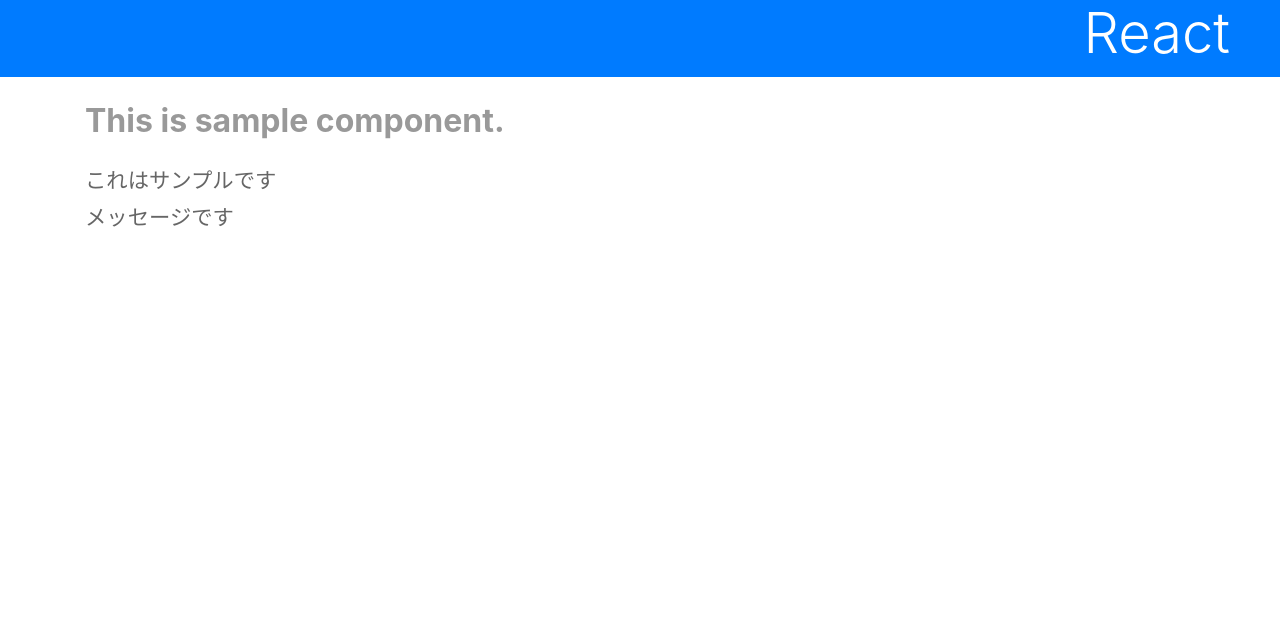
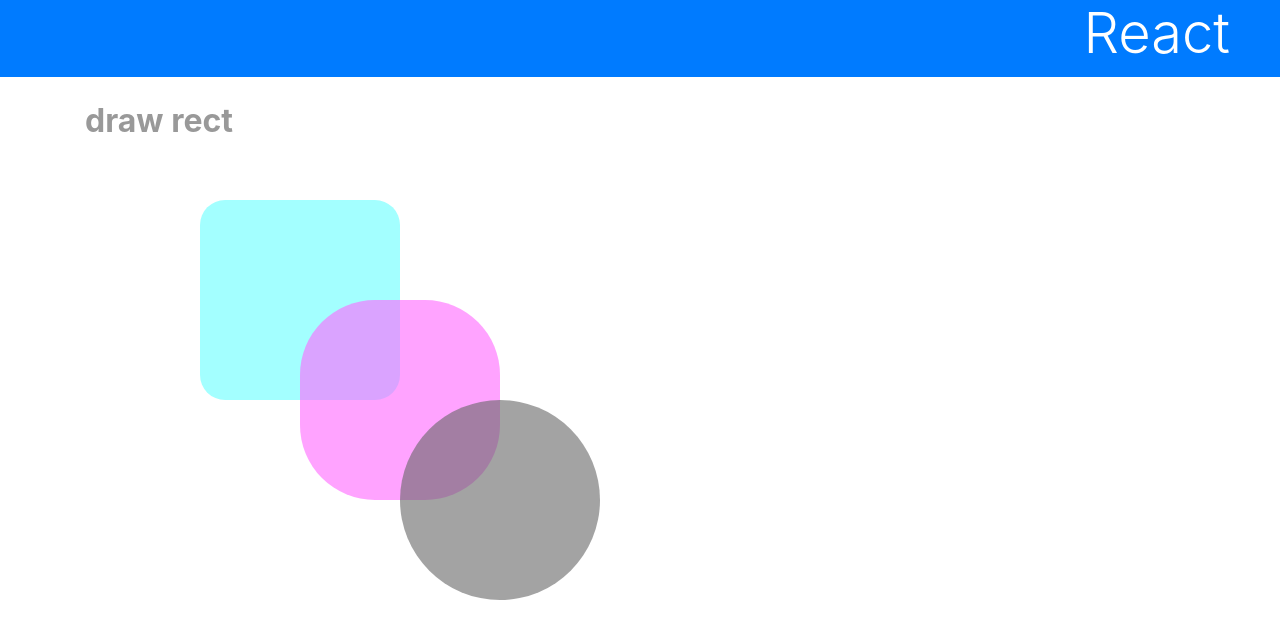
Before and after one commit to thirota/react_app, a React (Create React App) app: page / in a window 1280 px wide. Shown: the top 638 px of the page. Built offline with nearby package versions, Linux system fonts and the light colour scheme.

Commit message:
Using Rect components p.157

```diff
--- a/src/App.js
+++ b/src/App.js
@@ -1,14 +1,17 @@
 import React, {Component} from 'react'
 import './App.css';
+import Rect from './Rect'
 
 class App extends Component {
+
   render() {
     return <div>
       <h1 className="bg-primary text-white display-4">React</h1>
       <div className="container">
-        <p className="subtitle">This is sample component.</p>
-        <p>これはサンプルです</p>
-        <p>メッセージです</p>
+        <p className="subtitle">draw rect</p>
+        <Rect x="200" y="200" w="200" h="200" c="#6ff9" r="25"/>
+        <Rect x="300" y="300" w="200" h="200" c="#f6f9" r="75"/>
+        <Rect x="400" y="400" w="200" h="200" c="#6669" r="100"/>
       </div>
     </div>
   }
```
